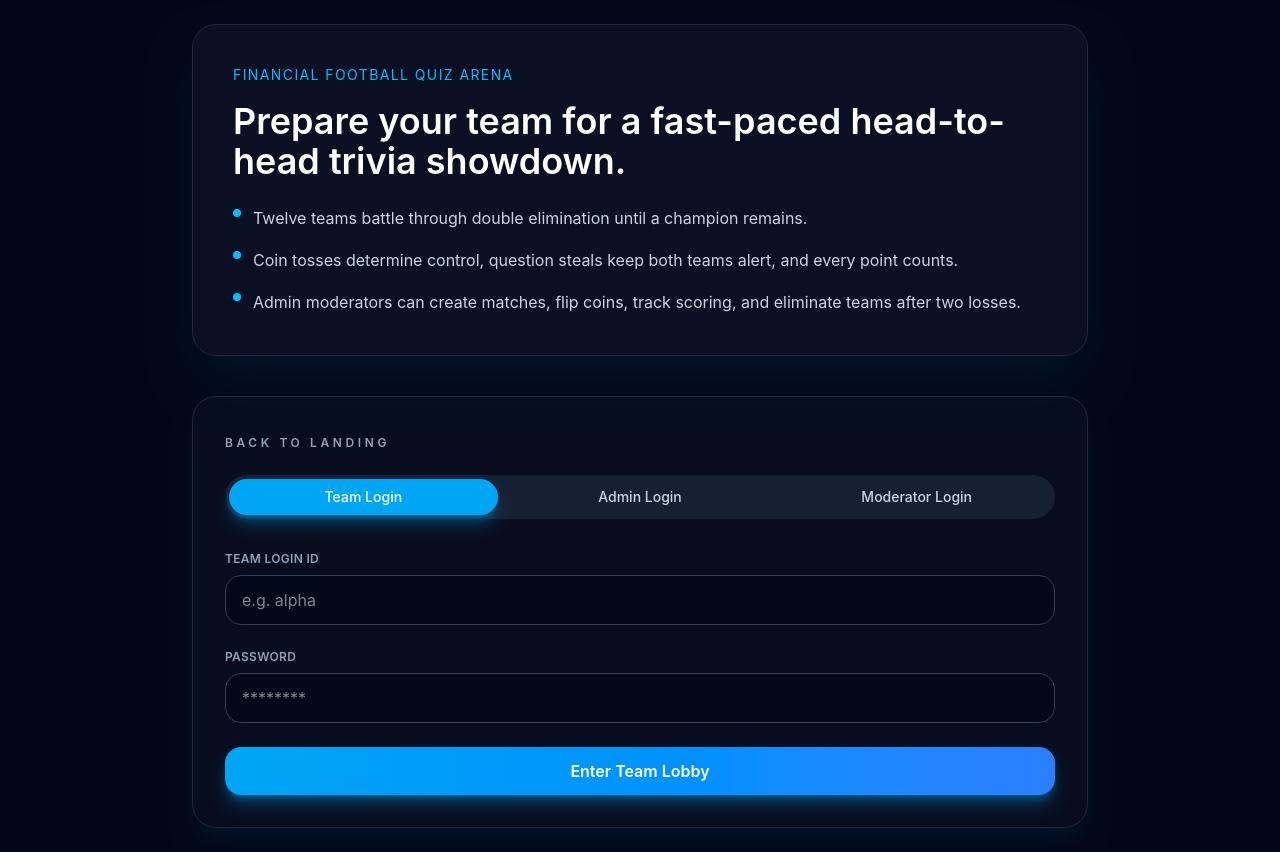
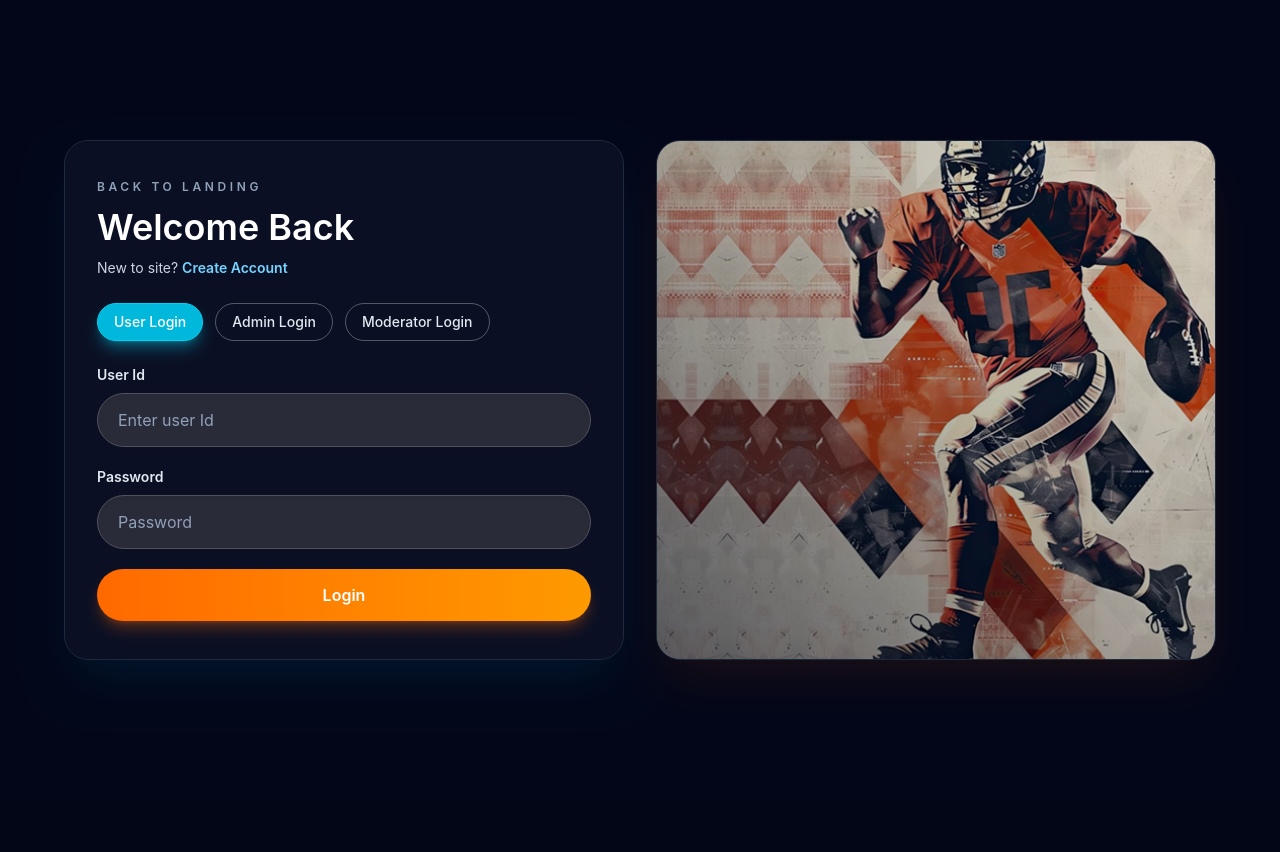
Before and after one commit to Madhav2999/financial_football_app, a React app in the folder frontend/: page /login in a window 1280 px wide. After the commit the page ends 800 px from the top, so only its background shows below. Built offline with nearby package versions, Linux system fonts and the light colour scheme; the HTML template or start-up script is replaced by a standard one.

Commit message:
desogn of the registeration page and login page

```diff
--- a/frontend/src/components/AuthenticationGateway.jsx
+++ b/frontend/src/components/AuthenticationGateway.jsx
@@ -1,7 +1,7 @@
 import { useEffect, useMemo, useState } from 'react'
 
 const BASE_MODES = [
-  { id: 'team', label: 'Team Login' },
+  { id: 'team', label: 'User Login' }, // label to match screenshot
   { id: 'admin', label: 'Admin Login' },
   { id: 'moderator', label: 'Moderator Login' },
 ]
@@ -26,6 +26,8 @@ export default function AuthenticationGateway({
   displayVariant = 'page',
   showRegistrationTab = false,
   onClose,
+  // right-side artwork
+  heroImageUrl = './public/assets/register-modal-img.jpg',
 }) {
   const modes = useMemo(
     () => (showRegistrationTab ? [...BASE_MODES, REGISTRATION_MODE] : BASE_MODES),
@@ -50,20 +52,14 @@ export default function AuthenticationGateway({
 
   const handleSubmit = (event) => {
     event.preventDefault()
-    if (!form.loginId || !form.password) {
-      return
-    }
+    if (!form.loginId || !form.password) return
 
     const loginId = form.loginId.trim()
     const password = form.password.trim()
 
-    if (mode === 'team') {
-      onTeamLogin(loginId, password)
-    } else if (mode === 'admin') {
-      onAdminLogin(loginId, password)
-    } else if (mode === 'moderator') {
-      onModeratorLogin?.(loginId, password)
-    }
+    if (mode === 'team') onTeamLogin(loginId, password)
+    else if (mode === 'admin') onAdminLogin(loginId, password)
+    else if (mode === 'moderator') onModeratorLogin?.(loginId, password)
   }
 
   const handleModeChange = (nextMode) => {
@@ -73,24 +69,11 @@ export default function AuthenticationGateway({
     setRegistrationSubmitted(false)
   }
 
-  const loginPlaceholder = (() => {
-    if (mode === 'team') return 'e.g. alpha'
-    if (mode === 'admin') return 'admin'
-    return 'mod1'
-  })()
-
-  const loginLabel = (() => {
-    if (mode === 'team') return 'Team Login ID'
-    if (mode === 'admin') return 'Admin Login ID'
-    return 'Moderator Login ID'
-  })()
-
-  const submitLabel = (() => {
-    if (mode === 'team') return 'Enter Team Lobby'
-    if (mode === 'admin') return 'Sign in as Admin'
-    return 'Sign in as Moderator'
-  })()
-
+  const loginPlaceholder = mode === 'team' ? 'Enter user Id' : mode === 'admin' ? 'admin' : 'mod1'
+  const loginLabel =
+    mode === 'team' ? 'User Id' : mode === 'admin' ? 'Admin Login ID' : 'Moderator Login ID'
+  const submitLabel =
+    mode === 'team' ? 'Login' : mode === 'admin' ? 'Sign in as Admin' : 'Sign in as Moderator'
   const isRegistrationMode = mode === 'register'
 
   const handleRegistrationSubmit = (event) => {
@@ -99,21 +82,117 @@ export default function AuthenticationGateway({
   }
 
   useEffect(() => {
-    if (displayVariant !== 'modal') {
-      return undefined
+    if (displayVariant !== 'modal') return
+    const handleKeyDown = (event) => {
+      if (event.key === 'Escape' && onClose) onClose()
     }
-
-    const handleKeyDown = (event) => {
-      if (event.key === 'Escape' && onClose) {
-        onClose()
-      }
-    }
-
     window.addEventListener('keydown', handleKeyDown)
     return () => window.removeEventListener('keydown', handleKeyDown)
   }, [displayVariant, onClose])
 
-  const registrationSuccessMessage = (
+  // ---------- UI parts ----------
+
+  const TopHeader = (
+    <div className="mb-6">
+      <h2 className="text-3xl sm:text-4xl font-semibold text-white">
+        {isRegistrationMode ? 'Create Your Account' : 'Welcome Back'}
+      </h2>
+
+      <div className="mt-2 text-slate-300">
+        {isRegistrationMode ? (
+          <span className="text-sm">
+            Already a member?{' '}
+            <button
+              type="button"
+              onClick={() => handleModeChange('team')}
+              className="font-semibold text-sky-300 hover:text-sky-200 underline-offset-4 hover:underline"
+            >
+              Log in
+            </button>
+          </span>
+        ) : (
+          <span className="text-sm">
+            New to site?{' '}
+            <button
+              type="button"
+              onClick={() => handleModeChange('register')}
+              className="font-semibold text-sky-300 hover:text-sky-200 underline-offset-4 hover:underline"
+            >
+              Create Account
+            </button>
+          </span>
+        )}
+      </div>
+    </div>
+  )
+
+  const TabTriggers = !isRegistrationMode ? (
+    <div className="mb-6 flex flex-wrap gap-3">
+      {BASE_MODES.map((item) => {
+        const active = mode === item.id
+        return (
+          <button
+            key={item.id}
+            type="button"
+            onClick={() => handleModeChange(item.id)}
+            className={[
+              'rounded-full px-4 py-2 text-sm font-medium transition-all',
+              'border',
+              active
+                ? 'bg-cyan-500 text-white border-cyan-400 shadow-lg shadow-cyan-500/40'
+                : 'border-white/30 text-slate-200 hover:bg-white/10',
+            ].join(' ')}
+          >
+            {item.label}
+          </button>
+        )
+      })}
+    </div>
+  ) : null
+
+  const LoginForm = (
+    <form className="space-y-5" onSubmit={handleSubmit}>
+      <div>
+        <label className="mb-2 block text-sm font-semibold text-slate-200">{loginLabel}</label>
+        <input
+          required
+          value={form.loginId}
+          onChange={(e) => setForm((p) => ({ ...p, loginId: e.target.value }))}
+          placeholder={loginPlaceholder}
+          className="w-full rounded-full bg-zinc-700/60 text-white placeholder:text-slate-400
+                     px-5 py-3.5 border border-zinc-600 focus:outline-none
+                     focus:ring-2 focus:ring-cyan-400/40 focus:border-cyan-400 shadow-inner"
+        />
+      </div>
+
+      <div>
+        <label className="mb-2 block text-sm font-semibold text-slate-200">Password</label>
+        <input
+          required
+          type="password"
+          value={form.password}
+          onChange={(e) => setForm((p) => ({ ...p, password: e.target.value }))}
+          placeholder="Password"
+          className="w-full rounded-full bg-zinc-700/60 text-white placeholder:text-slate-400
+                     px-5 py-3.5 border border-zinc-600 focus:outline-none
+                     focus:ring-2 focus:ring-cyan-400/40 focus:border-cyan-400 shadow-inner"
+        />
+      </div>
+
+      {error ? <p className="text-sm text-rose-400">{error}</p> : null}
+
+      <button
+        type="submit"
+        className="w-full rounded-full bg-gradient-to-r from-orange-500 to-amber-500
+                   px-6 py-3.5 text-base font-semibold text-white shadow-lg shadow-orange-500/30
+                   hover:from-orange-400 hover:to-amber-400 transition"
+      >
+        {submitLabel}
+      </button>
+    </form>
+  )
+
+  const RegistrationSuccess = (
     <div className="rounded-2xl border border-emerald-500/40 bg-emerald-500/10 p-6 text-sm text-emerald-200">
       <h3 className="text-lg font-semibold text-emerald-300">Registration request captured</h3>
       <p className="mt-2 text-slate-200">
@@ -132,179 +211,117 @@ export default function AuthenticationGateway({
     </div>
   )
 
-  const registrationForm = (
-    <form className="space-y-5" onSubmit={handleRegistrationSubmit}>
+  const RegistrationForm = (
+    <form className="space-y-3" onSubmit={handleRegistrationSubmit}>
       <div>
-        <label className="block text-xs font-semibold uppercase tracking-wide text-slate-400 mb-2">Team Name</label>
+        <label className="mb-2 block text-sm font-semibold text-slate-200">School/ORG Name</label>
         <input
           required
           value={registerForm.teamName}
-          onChange={(event) =>
-            setRegisterForm((prev) => ({ ...prev, teamName: event.target.value }))
-          }
-          className="w-full rounded-2xl border border-slate-700 bg-slate-950/80 px-4 py-3 text-base text-white focus:border-sky-500 focus:outline-none focus:ring-2 focus:ring-sky-500/40"
-          placeholder="e.g. Tampa Titans"
+          onChange={(e) => setRegisterForm((p) => ({ ...p, teamName: e.target.value }))}
+          placeholder="School/ORG Name"
+          className="w-full rounded-full bg-zinc-700/60 text-white placeholder:text-slate-400
+                     px-5 py-3.5 border border-zinc-600 focus:outline-none
+                     focus:ring-2 focus:ring-cyan-400/40 focus:border-cyan-400 shadow-inner"
         />
       </div>
 
-      <div>
-        <label className="block text-xs font-semibold uppercase tracking-wide text-slate-400 mb-2">
-          School or Organization
-        </label>
-        <input
-          required
-          value={registerForm.organization}
-          onChange={(event) =>
-            setRegisterForm((prev) => ({ ...prev, organization: event.target.value }))
-          }
-          className="w-full rounded-2xl border border-slate-700 bg-slate-950/80 px-4 py-3 text-base text-white focus:border-sky-500 focus:outline-none focus:ring-2 focus:ring-sky-500/40"
-          placeholder="e.g. Suncoast High"
-        />
-      </div>
-
-      <div className="grid gap-4 sm:grid-cols-2">
+      <div className="grid gap-5 sm:grid-cols-2">
         <div>
-          <label className="block text-xs font-semibold uppercase tracking-wide text-slate-400 mb-2">
-            Contact Name
-          </label>
+          <label className="mb-2 block text-sm font-semibold text-slate-200">School/ORG Name/Title</label>
           <input
             required
-            value={registerForm.contactName}
-            onChange={(event) =>
-              setRegisterForm((prev) => ({ ...prev, contactName: event.target.value }))
-            }
-            className="w-full rounded-2xl border border-slate-700 bg-slate-950/80 px-4 py-3 text-base text-white focus:border-sky-500 focus:outline-none focus:ring-2 focus:ring-sky-500/40"
-            placeholder="e.g. Jordan Rivers"
+            value={registerForm.organization}
+            onChange={(e) => setRegisterForm((p) => ({ ...p, organization: e.target.value }))}
+            placeholder="Enter Title"
+            className="w-full rounded-full bg-zinc-700/60 text-white placeholder:text-slate-400
+                       px-5 py-3.5 border border-zinc-600 focus:outline-none
+                       focus:ring-2 focus:ring-cyan-400/40 focus:border-cyan-400 shadow-inner"
           />
         </div>
         <div>
-          <label className="block text-xs font-semibold uppercase tracking-wide text-slate-400 mb-2">
-            Contact Email
-          </label>
+          <label className="mb-2 block text-sm font-semibold text-slate-200">County</label>
+          <input
+            value={registerForm.notes}
+            onChange={(e) => setRegisterForm((p) => ({ ...p, notes: e.target.value }))}
+            placeholder="County"
+            className="w-full rounded-full bg-zinc-700/60 text-white placeholder:text-slate-400
+                       px-5 py-3.5 border border-zinc-600 focus:outline-none
+                       focus:ring-2 focus:ring-cyan-400/40 focus:border-cyan-400 shadow-inner"
+          />
+        </div>
+      </div>
+
+      <div className="grid gap-5 sm:grid-cols-2">
+        <div>
+          <label className="mb-2 block text-sm font-semibold text-slate-200">Email Id</label>
           <input
             required
             type="email"
             value={registerForm.contactEmail}
-            onChange={(event) =>
-              setRegisterForm((prev) => ({ ...prev, contactEmail: event.target.value }))
-            }
-            className="w-full rounded-2xl border border-slate-700 bg-slate-950/80 px-4 py-3 text-base text-white focus:border-sky-500 focus:outline-none focus:ring-2 focus:ring-sky-500/40"
-            placeholder="you@example.com"
+            onChange={(e) => setRegisterForm((p) => ({ ...p, contactEmail: e.target.value }))}
+            placeholder="Enter Email Id"
+            className="w-full rounded-full bg-zinc-700/60 text-white placeholder:text-slate-400
+                       px-5 py-3.5 border border-zinc-600 focus:outline-none
+                       focus:ring-2 focus:ring-cyan-400/40 focus:border-cyan-400 shadow-inner"
+          />
+        </div>
+        <div>
+          <label className="mb-2 block text-sm font-semibold text-slate-200">Phone Number</label>
+          <input
+            value={registerForm.contactName}
+            onChange={(e) => setRegisterForm((p) => ({ ...p, contactName: e.target.value }))}
+            placeholder="Enter Phone Number"
+            className="w-full rounded-full bg-zinc-700/60 text-white placeholder:text-slate-400
+                       px-5 py-3.5 border border-zinc-600 focus:outline-none
+                       focus:ring-2 focus:ring-cyan-400/40 focus:border-cyan-400 shadow-inner"
           />
         </div>
       </div>
 
       <div>
-        <label className="block text-xs font-semibold uppercase tracking-wide text-slate-400 mb-2">
-          Notes for the coordinators
-        </label>
-        <textarea
-          value={registerForm.notes}
-          onChange={(event) =>
-            setRegisterForm((prev) => ({ ...prev, notes: event.target.value }))
-          }
-          rows={3}
-          className="w-full rounded-2xl border border-slate-700 bg-slate-950/80 px-4 py-3 text-base text-white focus:border-sky-500 focus:outline-none focus:ring-2 focus:ring-sky-500/40"
-          placeholder="Share roster size, experience level, or special requests"
+        <label className="mb-2 block text-sm font-semibold text-slate-200">Address</label>
+        <input
+          value={registerForm.organization}
+          onChange={(e) => setRegisterForm((p) => ({ ...p, organization: e.target.value }))}
+          placeholder="Address"
+          className="w-full rounded-full bg-zinc-700/60 text-white placeholder:text-slate-400
+                     px-5 py-3.5 border border-zinc-600 focus:outline-none
+                     focus:ring-2 focus:ring-cyan-400/40 focus:border-cyan-400 shadow-inner"
         />
       </div>
 
       <button
         type="submit"
-        className="w-full rounded-2xl bg-gradient-to-r from-emerald-500 to-sky-500 px-4 py-3 text-base font-semibold text-white shadow-lg shadow-emerald-500/30 transition hover:from-emerald-400 hover:to-sky-400"
+        className="w-full rounded-full bg-gradient-to-r from-orange-500 to-amber-500
+                   px-6 py-3.5 text-base font-semibold text-white shadow-lg shadow-orange-500/30
+                   hover:from-orange-400 hover:to-amber-400 transition"
       >
-        Submit Registration Request
+        Submit
       </button>
     </form>
   )
 
-  const tabTriggers = (
-    <div className="flex rounded-full bg-slate-800/70 p-1 text-sm font-medium text-slate-300 mb-8 flex-wrap gap-2">
-      {modes.map((item) => (
-        <button
-          key={item.id}
-          type="button"
-          onClick={() => handleModeChange(item.id)}
-          className={`flex-1 rounded-full px-3 py-2 transition-all duration-200 min-w-[140px] ${
-            mode === item.id ? 'bg-sky-500 text-white shadow-lg shadow-sky-500/40' : 'hover:bg-slate-800'
-          }`}
-        >
-          {item.label}
-        </button>
-      ))}
-    </div>
+  const RightArtPanel = (
+    <aside className="hidden lg:block">
+      <div className="relative h-full min-h-[520px] rounded-3xl overflow-hidden border border-slate-800 shadow-2xl shadow-orange-500/10">
+        <img
+          src={heroImageUrl}
+          alt="Football artwork"
+          className="absolute inset-0 h-full w-full object-cover opacity-90"
+        />
+        <div className="absolute inset-0 bg-gradient-to-tr from-slate-950/60 via-slate-950/20 to-transparent" />
+      </div>
+    </aside>
   )
 
-  const formContent = isRegistrationMode ? (
-    registrationSubmitted ? registrationSuccessMessage : registrationForm
-  ) : (
-    <form className="space-y-6" onSubmit={handleSubmit}>
-      <div>
-        <label className="block text-xs font-semibold uppercase tracking-wide text-slate-400 mb-2">
-          {loginLabel}
-        </label>
-        <input
-          required
-          value={form.loginId}
-          onChange={(event) => setForm((prev) => ({ ...prev, loginId: event.target.value }))}
-          className="w-full rounded-2xl border border-slate-700 bg-slate-950/80 px-4 py-3 text-base text-white focus:border-sky-500 focus:outline-none focus:ring-2 focus:ring-sky-500/40"
-          placeholder={loginPlaceholder}
-        />
-      </div>
-
-      <div>
-        <label className="block text-xs font-semibold uppercase tracking-wide text-slate-400 mb-2">Password</label>
-        <input
-          required
-          type="password"
-          value={form.password}
-          onChange={(event) => setForm((prev) => ({ ...prev, password: event.target.value }))}
-          className="w-full rounded-2xl border border-slate-700 bg-slate-950/80 px-4 py-3 text-base text-white focus:border-sky-500 focus:outline-none focus:ring-2 focus:ring-sky-500/40"
-          placeholder="********"
-        />
-      </div>
-
-      {error ? <p className="text-sm text-rose-400">{error}</p> : null}
-
-      <button
-        type="submit"
-        className="w-full rounded-2xl bg-gradient-to-r from-sky-500 to-blue-500 px-4 py-3 text-base font-semibold text-white shadow-lg shadow-sky-500/40 transition hover:from-sky-400 hover:to-blue-400"
-      >
-        {submitLabel}
-      </button>
-    </form>
-  )
-
-  const promoPanel = (
-    <section className="rounded-3xl bg-slate-900/60 border border-slate-800 p-10 shadow-2xl shadow-sky-500/10">
-      <p className="text-sm uppercase tracking-widest text-sky-400 mb-4">Financial Football Quiz Arena</p>
-      <h1 className="text-4xl font-semibold text-white mb-6">
-        Prepare your team for a fast-paced head-to-head trivia showdown.
-      </h1>
-      <ul className="space-y-4 text-slate-300 leading-relaxed">
-        <li className="flex items-start gap-3">
-          <span className="mt-1 h-2 w-2 rounded-full bg-sky-400" aria-hidden />
-          Twelve teams battle through double elimination until a champion remains.
-        </li>
-        <li className="flex items-start gap-3">
-          <span className="mt-1 h-2 w-2 rounded-full bg-sky-400" aria-hidden />
-          Coin tosses determine control, question steals keep both teams alert, and every point counts.
-        </li>
-        <li className="flex items-start gap-3">
-          <span className="mt-1 h-2 w-2 rounded-full bg-sky-400" aria-hidden />
-          Admin moderators can create matches, flip coins, track scoring, and eliminate teams after two losses.
-        </li>
-      </ul>
-    </section>
-  )
-
-  const formPanel = (
-    <section className="rounded-3xl bg-slate-900/40 border border-slate-800 p-8 shadow-xl shadow-sky-500/5">
+  const FormCard = (
+    <section className="rounded-3xl bg-slate-900/60 border border-slate-800 p-6 sm:p-8 shadow-2xl shadow-sky-500/10">
       {displayVariant === 'modal' ? (
-        <div className="mb-6 flex items-center justify-between">
-          <p className="text-xs font-semibold uppercase tracking-[0.3em] text-slate-400">
+        <div className="mb-3 flex items-center justify-between">
+          <span className="text-[11px] font-semibold uppercase tracking-[0.35em] text-slate-400">
             {isRegistrationMode ? 'Team Registration' : 'Secure Sign In'}
-          </p>
+          </span>
           {onClose ? (
             <button
               type="button"
@@ -319,22 +336,22 @@ export default function AuthenticationGateway({
         <button
           type="button"
           onClick={onBack}
-          className="mb-6 text-xs font-semibold uppercase tracking-[0.3em] text-slate-400 transition hover:text-white"
+          className="mb-3 text-xs font-semibold uppercase tracking-[0.3em] text-slate-400 transition hover:text-white"
         >
           Back to landing
         </button>
       ) : null}
 
-      {tabTriggers}
-
-      {formContent}
+      {TopHeader}
+      {TabTriggers}
+      {isRegistrationMode ? (registrationSubmitted ? RegistrationSuccess : RegistrationForm) : LoginForm}
     </section>
   )
 
   const innerContent = (
-    <div className="w-full max-w-4xl grid gap-10 lg:grid-cols-[1.2fr,1fr]">
-      {promoPanel}
-      {formPanel}
+    <div className="w-full max-w-6xl grid gap-8 lg:grid-cols-2">
+      {FormCard}
+      {RightArtPanel}
     </div>
   )
 
@@ -348,7 +365,7 @@ export default function AuthenticationGateway({
           aria-label="Close authentication"
           tabIndex={-1}
         />
-        <div className="relative w-full max-w-5xl">
+        <div className="relative w-full max-w-6xl">
           <div className="overflow-hidden rounded-3xl border border-slate-800 bg-slate-950/90 p-6 text-slate-100 shadow-2xl shadow-sky-500/20">
             {innerContent}
           </div>
--- a/frontend/src/components/LandingPage.jsx
+++ b/frontend/src/components/LandingPage.jsx
@@ -281,8 +281,8 @@ export default function LandingPage({
 
                 {/* Text Overlay */}
                 <div className="absolute bottom-6 left-6 text-white z-30">
-                  <p className="text-xs uppercase tracking-[0.3em]">Team</p>
-                  <h2 className="text-3xl font-bold tracking-[0.2em]">Updates</h2>
+                  <h2 className="text-3xl font-bold tracking-[0.3em] text-center flex items-center justify-center pl-1">TEAM</h2>
+                  <h2 className="text-3xl font-bold tracking-[0.7em] text-center flex items-center justify-center pl-40">UPDATES</h2>
                 </div>
               </div>
 
```
Also changed, not shown: frontend/public/assets/register-modal-img.jpg (added).
